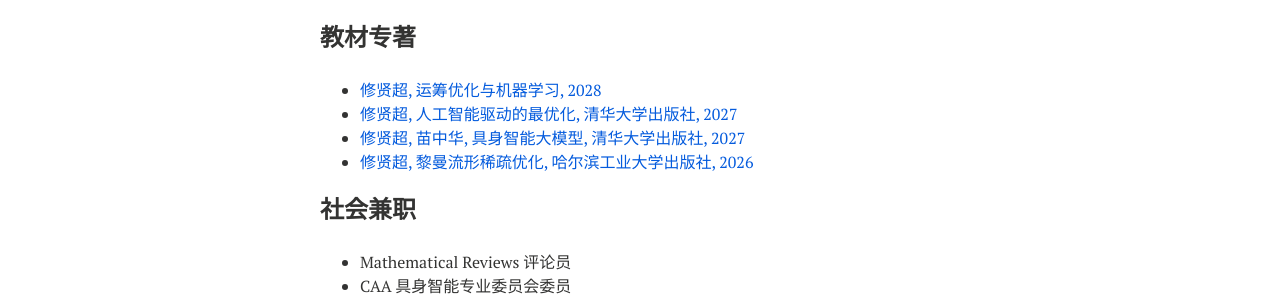
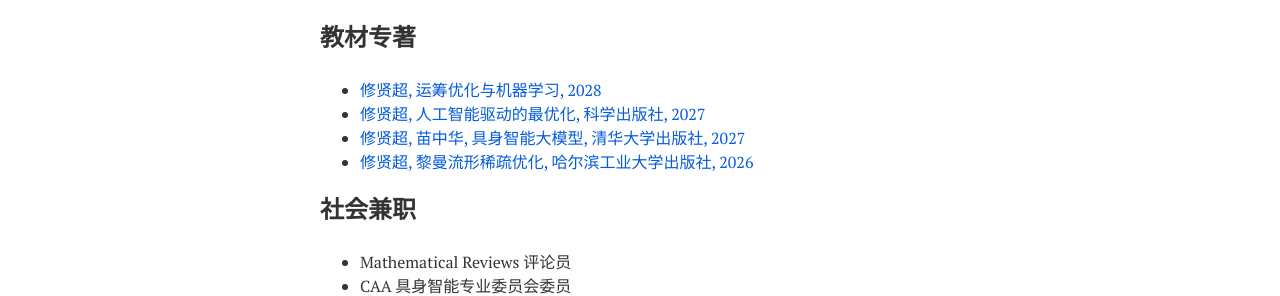
Before and after one commit to xianchaoxiu/xianchaoxiu.github.io, a Jekyll site: the page built from chinese/index.md, in a window 1280 px wide. Shown: the part 471-767 px from the top of the page. Built offline with Jekyll 4.4.1, drawn with Linux system fonts in a browser that asks for light colours; nearby versions of some CDN libraries.

Commit message:
Update index.md

```diff
--- a/chinese/index.md
+++ b/chinese/index.md
@@ -24,7 +24,7 @@ share: false
 
 ### 教材专著
 * <a href="https://xianchaoxiu.github.io/chinese/book/ORML/" class="textlink" target="_blank"> 修贤超, 运筹优化与机器学习, 2028  </a> <br>
-* <a href="https://xianchaoxiu.github.io/chinese/book/AIO/" class="textlink" target="_blank"> 修贤超, 人工智能驱动的最优化, 清华大学出版社, 2027   </a> <br>
+* <a href="https://xianchaoxiu.github.io/chinese/book/AIO/" class="textlink" target="_blank"> 修贤超, 人工智能驱动的最优化, 科学出版社, 2027   </a> <br>
 * <a href="https://xianchaoxiu.github.io/chinese/book/VLA/" class="textlink" target="_blank"> 修贤超, 苗中华, 具身智能大模型, 清华大学出版社, 2027  </a> <br>
 * <a href="https://xianchaoxiu.github.io/chinese/book/OPT/" class="textlink" target="_blank"> 修贤超, 黎曼流形稀疏优化, 哈尔滨工业大学出版社, 2026 </a> <br>
 
```
